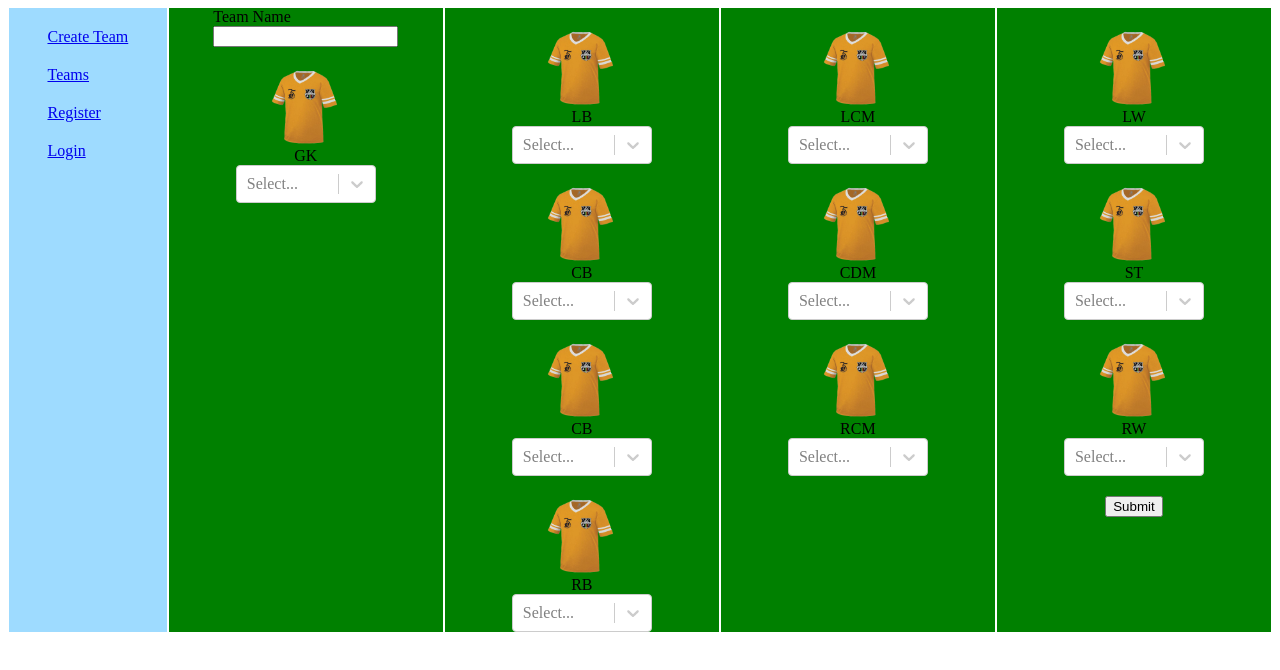
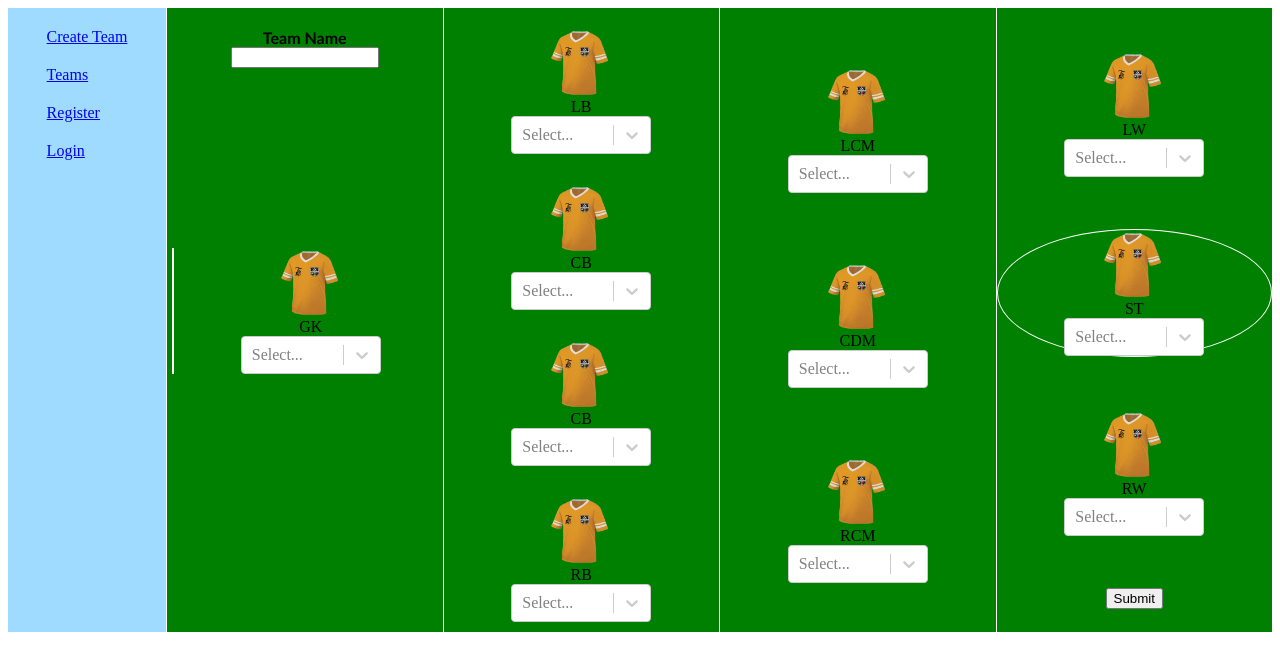
Before and after one commit to maccymg/Project-3, a React (Create React App) app in the folder client/: page /teams/new in a window 1280 px wide. Shown: the top 670 px of the page. Built offline with nearby package versions, Linux system fonts and the light colour scheme; no server answers.

Commit message:
team create improvements

```diff
--- a/client/src/components/football/TeamCreate.js
+++ b/client/src/components/football/TeamCreate.js
@@ -120,8 +120,8 @@ function TeamCreate() {
         <Nav />
       </section>
       <form className="total-form" onSubmit={handleSubmit}>
-        <section className="s-form">
-          <div>
+        <section className="first-form">
+          <div className="team-name-box">
             <label>Team Name</label>
             <input
               className="team-name"
@@ -130,7 +130,7 @@ function TeamCreate() {
               onChange={handleChange}
             />
           </div>
-          <div className="position">
+          <div className="goalkeeper-position">
             <div className="shirt"></div>
             <label>GK</label>
             <Select
@@ -244,7 +244,7 @@ function TeamCreate() {
               onChange={(selected) => handleSingleChange(selected, 'playerNine')}
             />
           </div>
-          <div className="position">
+          <div className="position-striker">
             <div className="shirt"></div>
             <label>ST</label>
             <Select
--- a/client/src/styles/main.scss
+++ b/client/src/styles/main.scss
@@ -1,16 +1,7 @@
 * {
   box-sizing: border-box;
 }
-
-.main {
-  flex-grow: 1;
-  display: flex;
-}
-
-.total-form {
-  display: flex;
-  flex: 14;
-}
+//* Nav
 
 .s-nav {
   flex: 2;
@@ -20,30 +11,45 @@
   align-items: center;
   justify-content: space-between;
   height: auto;
-  border-left: 1px solid white;
-  border-right: 1px solid white;
+}
+
+.navbar-item {
+  margin: 20px 0px 0px 0px;
+}
+
+//* Team Create
+
+.main {
+  flex-grow: 1;
+  display: flex;
+  // background-image: url("https://cdn.imgbin.com/18/13/6/imgbin-football-pitch-football-player-green-football-field-UkiAY7gahPuq6PzA5N88Ns9Yj.jpg");
+  // background-size: cover;
+}
+
+.total-form {
+  display: flex;
+  flex: 14;
 }
 
 .s-form {
   flex: 3;
-  background: green;
   display: flex;
   flex-direction: column;
   align-items: center;
+  justify-content: space-evenly;
+  background-color: green;
   border-left: 1px solid white;
-  border-right: 1px solid white;
 }
 
-// .navbar {
-//   display: flex;
-//   flex-direction: column;
-//   align-items: center;
-//   justify-content: space-between;
-// }
+.first-form {
+  flex: 3;
+  display: flex;
+  flex-direction: column;
+  align-items: center;
+  background-color: green;
+  border-left: 1px solid white;
+}
 
-.navbar-item {
-  margin: 20px 0px 0px 0px;
-}
 
 .position {
   margin: 20px 0px 0px 0px;
@@ -51,15 +57,35 @@
   display: flex;
   flex-direction: column;
   align-items: center;
+  margin-bottom: 10px;
+}
+
+.position-striker {
+  margin: 20px 0px 0px 0px;
+  width: 100%;
+  display: flex;
+  flex-direction: column;
+  align-items: center;
+  margin-bottom: 10px;
+  border: 1px solid white;
+  border-radius: 50%;
+}
+
+.goalkeeper-position {
+  margin: 20px 0px 0px 10px;
+  width: 100%;
+  display: flex;
+  flex-direction: column;
+  align-items: center;
+  margin-top: 180px;
+  border-left: 2px solid white;
 }
 
 .shirt {
   background-image: url('./images/MarleyUpdatedJersey-1_1024x-removebg-preview.png');
   background-size: contain;
-  height: 80px;
-  width: 80px;
-  // display: flex;
-  // align-items: center;
+  height: 70px;
+  width: 70px;
 }
 
 .select {
@@ -73,19 +99,23 @@
 }
 
 .team-name {
-  width: 100%;
+  width: 80%;
   display: flex;
   flex-direction: column;
   align-items: center;
 }
 
-// .odd {
-// background-color: red;
-// }
+.team-name-box {
+  display: flex;
+  margin-top: 20px;
+  justify-content: center;
+  align-items: center;
+  flex-direction: column;
+  font-family: 'Gill Sans', 'Gill Sans MT', Calibri, 'Trebuchet MS', sans-serif;
+  font-weight: bold;
+}
 
-// .even {
-// background-color: yellow;
-// }
+//* Team Index Page
 
 .team-index-container {
   display: flex;
@@ -115,8 +145,6 @@
   justify-content: center;
 }
 
-
-
 .team-row {
   display: flex;
   flex: 14;
@@ -141,5 +169,12 @@
   font-family: 'Gill Sans', 'Gill Sans MT', Calibri, 'Trebuchet MS', sans-serif;
   font-weight: bold;
   font-size: 20px;
+}
 
-}
+// .odd {
+// background-color: red;
+// }
+
+// .even {
+// background-color: yellow;
+// }
```
Also changed, not shown: 1 other file (tests, documents, lock files or other folders).
